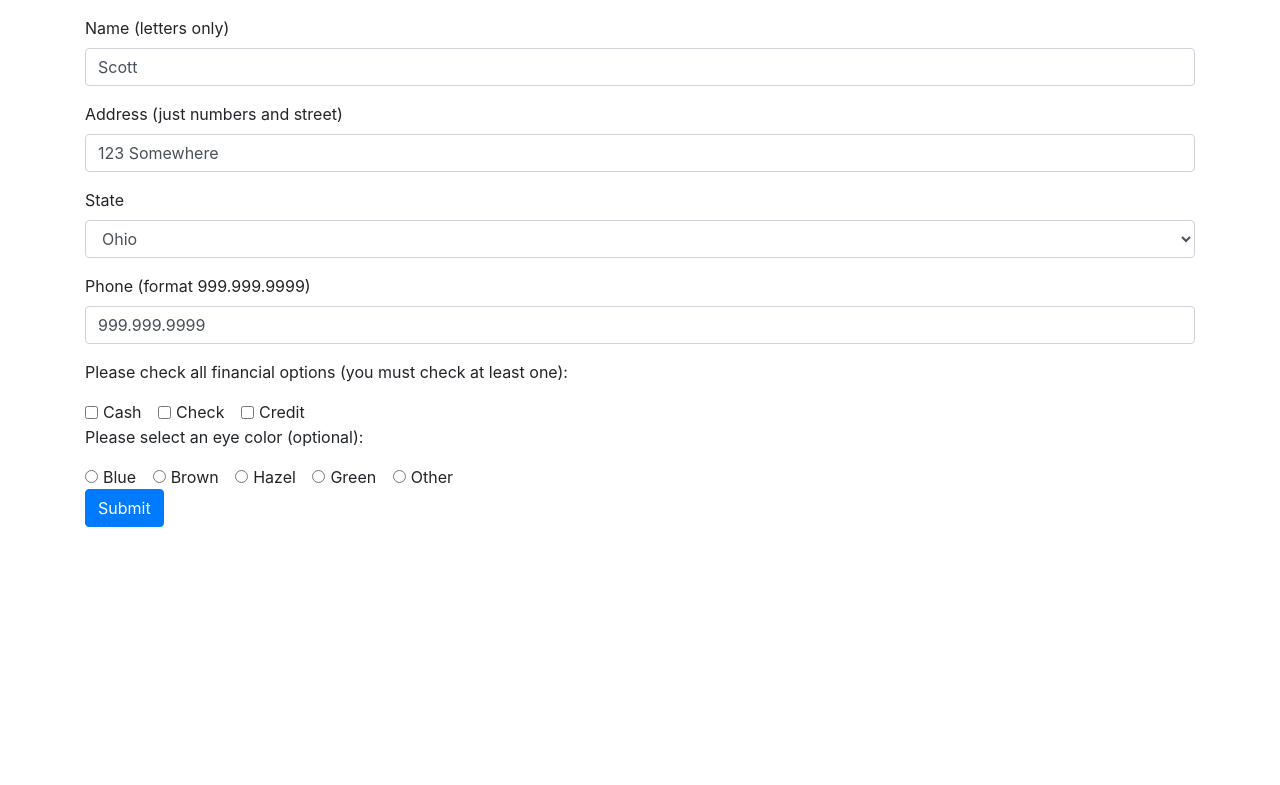
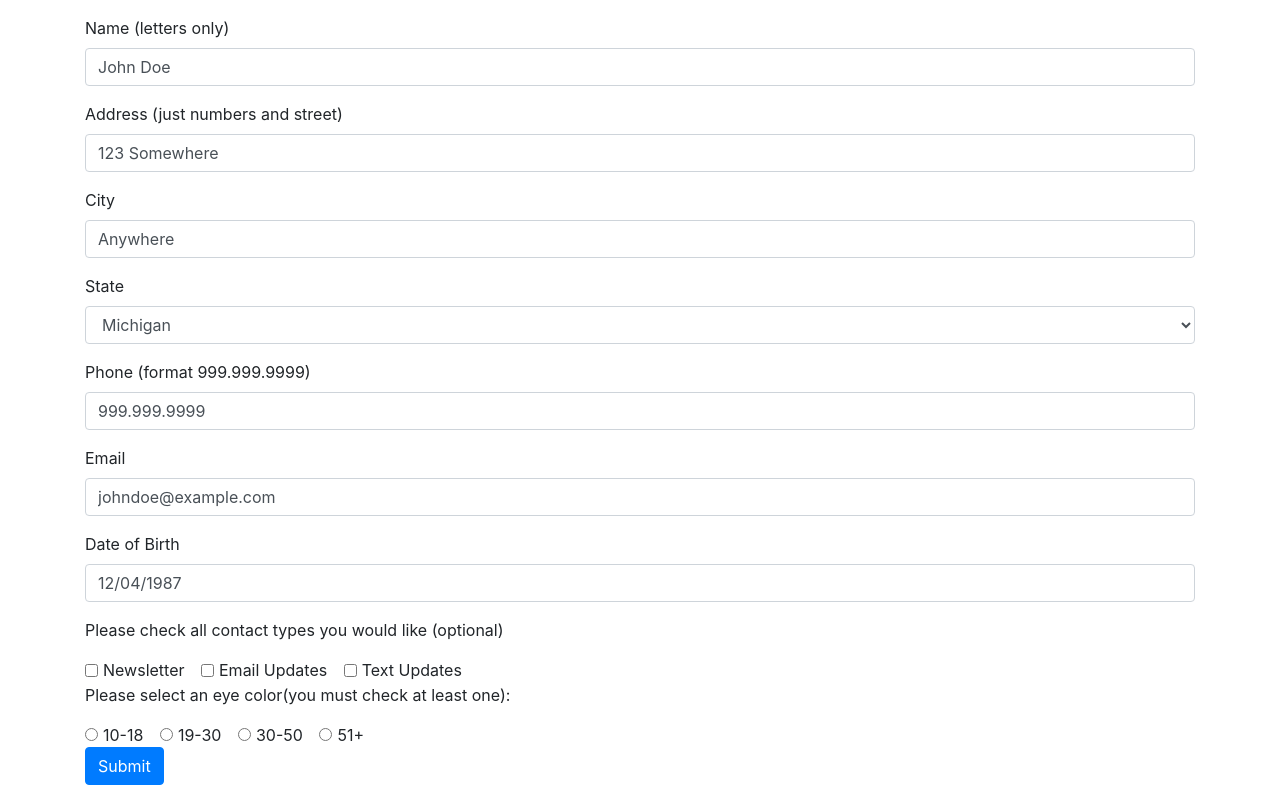
Before and after one commit to TopherBriggs/CPS276, a PHP site: page /index.php?page=form in a window 1280 px wide. Shown: the part 48-833 px from the top of the page. Before the commit the page ends 575 px from the top, so only its background shows below. Run offline with PHP 8.4, Linux system fonts and the light colour scheme.

Commit message:
completed project

```diff
--- a/assignment10/classes/Db_conn.php
+++ b/assignment10/classes/Db_conn.php
@@ -10,8 +10,8 @@ class DatabaseConn {
 
       $dbHost = 'localhost';
       $dbName = 'final_project';
-      $dbUsr = 'your username';
-      $dbPass = 'your password';
+      $dbUsr = 'root';
+      $dbPass = 'password';
 
       $this->conn = new PDO('mysql:host=' . $dbHost . ';dbname=' . $dbName, $dbUsr, $dbPass);
       $this->conn->setAttribute(PDO::ATTR_EMULATE_PREPARES, false); /*THIS STOPS PDO FROM ADDING SINGLE QUOTES AROUND INTEGER VALUES.*/
--- a/assignment10/classes/Validation.php
+++ b/assignment10/classes/Validation.php
@@ -32,7 +32,7 @@ class Validation{
 		return $this->setError($match);
 	}
 	private function city($value){
-		$match = preg_match("/^\w+$/i", $value);
+		$match = preg_match("/^\w*$/i", $value);
 		return $this->setError($match);
 	}
 	private function email($value){
--- a/assignment10/index.php
+++ b/assignment10/index.php
@@ -10,6 +10,9 @@ if(isset($_GET)){
 	}
 	else if($_GET['page'] === "display"){
 		//CODE GOES HERE TO REQUIRE THE DISPLAYRECORDS.PHP PAGE AND CALL WHATEVER METHOD YOU WROTE
+		require_once("php/displayRecords.php");
+
+		$result = init();
 
 	}
 	else {
--- a/assignment10/php/form.php
+++ b/assignment10/php/form.php
@@ -1,6 +1,4 @@
 <?php
-
-//WRITE YOUR CODE HERE
 require_once("classes/StickyForm.php");
 
 $stickyForm = new StickyForm();
@@ -36,7 +34,7 @@ $elementsArr = [
         "errorMessage"=>"<span style='color: red; margin-left: 15px;'>Name cannot be blank and must be a standard name</span>",
       "errorOutput"=>"",
       "type"=>"text",
-      "value"=>"Scott",
+      "value"=>"John Doe",
           "regex"=>"name"
       ],
       "phone"=>[
@@ -53,23 +51,45 @@ $elementsArr = [
         "value"=>"123 Somewhere",
         "regex"=>"address"
   ],
+    "city"=>[
+      "errorMessage"=>"<span style='color: red; margin-left: 15px;'>Please enter a valid city</span>",
+  "errorOutput"=>"",
+  "type"=>"text",
+      "value"=>"Anywhere",
+      "regex"=>"city"
+  ],
     "state"=>[
       "type"=>"select",
-      "options"=>["mi"=>"Michigan","oh"=>"Ohio","pa"=>"Pennslyvania","tx"=>"Texas"],
+      "options"=>["MI"=>"Michigan","OH"=>"Ohio","PA"=>"Pennslyvania","TX"=>"Texas"],
           "selected"=>"oh",
           "regex"=>"name"
       ],
-    "financial"=>[
-      "errorMessage"=>"<span style='color: red; margin-left: 15px;'>You must select at least one financial option</span>",
+   "email"=>[
+        "errorMessage"=>"<span style='color: red; margin-left: 15px;'>Please enter a valid email address</span>",
+        "errorOutput"=>"",
+        "type"=>"text",
+        "value"=>"johndoe@example.com",
+        "regex"=>"email"
+      ],
+    "contacts"=>[
+      "type"=>"checkbox",
+      "action"=>"notRequired",
+      "status"=>["newsletter"=>"", "emailUpdates"=>"", "textUpdates"=>""]
+    ],
+    "DOB"=>[
+      "errorMessage"=>"<span style='color: red; margin-left: 15px;'>Please enter a valid date mm/dd/yyyy</span>",
       "errorOutput"=>"",
-      "type"=>"checkbox",
+      "type"=>"text",
+      "value"=>"12/04/1987",
+      "regex"=>"DOB"
+],
+
+    "age"=>[
+      "errorMessage"=>"<span style='color: red; margin-left: 15px;'>You must select an age</span>",
+      "errorOutput"=>"",
+      "type"=>"radio",
       "action"=>"required",
-      "status"=>["cash"=>"", "check"=>"", "credit"=>""]
-    ],
-    "eyeColor"=>[
-      "action"=>"notRequired",
-      "type"=>"radio",
-      "value"=>["blue"=>"", "brown"=>"", "hazel"=>"", "green"=>"", "other"=>""]
+      "value"=>["10-18"=>"", "19-30"=>"", "30-50"=>"", "51+"=>""]
     ]
   ];
 
@@ -77,6 +97,35 @@ $elementsArr = [
 function addData()
 {
     global $elementsArr;
+    require_once("classes/Pdo_methods.php");
+    $pdo = new PdoMethods();
+    $sql = "INSERT INTO contacts (name, address, city, phone, email, DOB, contact, age, state) VALUES (:name, :address, :city, :phone, :email, :DOB, :contact, :age, :state)";
+    if(isset($_POST["contacts"]))
+    {
+      $contact = implode(", ", $_POST["contacts"]);
+    }
+    else
+    {
+      $contact = "";
+    }
+
+    $bindings = [
+        [":name", $_POST["name"], "str"],
+        [":address", $_POST["address"], "str"],
+        [":city", $_POST["city"], "str"],
+        [":phone", $_POST["phone"], "str"],
+        [":email", $_POST["email"], "str"],
+        [":DOB", $_POST["DOB"], "str"],
+        [":contact", $contact, "str"],
+        [":age", $_POST["age"], "str"],
+        [":state", $_POST["state"], "str"],
+    ];
+
+    if ($pdo->otherBinded($sql, $bindings) == "error")
+    {
+        return getForm("Error Sumbitting Form.", $elementsArr);
+    }
+
     return getForm("Contact Information Added", $elementsArr);
 }
 
@@ -97,6 +146,10 @@ $form = <<<HTML
       <input type="text" class="form-control" id="address" name="address" value="{$elementsArr['address']['value']}" >
     </div>
     <div class="form-group">
+      <label for="city">City {$elementsArr['city']['errorOutput']}</label>
+      <input type="text" class="form-control" id="city" name="city" value="{$elementsArr['city']['value']}" >
+    </div>
+    <div class="form-group">
       <label for="state">State</label>
       <select class="form-control" id="state" name="state">
         $options
@@ -106,40 +159,44 @@ $form = <<<HTML
       <label for="phone">Phone (format 999.999.9999) {$elementsArr['phone']['errorOutput']}</label>
       <input type="text" class="form-control" id="phone" name="phone" value="{$elementsArr['phone']['value']}" >
     </div>
-    <p>Please check all financial options (you must check at least one):{$elementsArr['financial']['errorOutput']}</p>
+    <div class="form-group">
+      <label for="email">Email {$elementsArr['email']['errorOutput']}</label>
+      <input type="text" class="form-control" id="email" name="email" value="{$elementsArr['email']['value']}" >
+    </div>
+    <div class="form-group">
+      <label for="DOB">Date of Birth {$elementsArr['DOB']['errorOutput']}</label>
+      <input type="text" class="form-control" id="DOB" name="DOB" value="{$elementsArr['DOB']['value']}" >
+    </div>
+    <p>Please check all contact types you would like (optional)</p>
     <div class="form-check form-check-inline">
-      <input class="form-check-input" type="checkbox" name="financial[]" id="financial1" value="cash" {$elementsArr['financial']['status']['cash']}>
-      <label class="form-check-label" for="financial1">Cash</label>
+      <input class="form-check-input" type="checkbox" name="contacts[]" id="Newsletter" value="newsletter" {$elementsArr['contacts']['status']['newsletter']}>
+      <label class="form-check-label" for="Newsletter">Newsletter</label>
     </div>
     <div class="form-check form-check-inline">
-      <input class="form-check-input" type="checkbox" name="financial[]" id="financial2" value="check" {$elementsArr['financial']['status']['check']}>
-      <label class="form-check-label" for="financial2">Check</label>
+      <input class="form-check-input" type="checkbox" name="contacts[]" id="Email Updates" value="emailUpdates" {$elementsArr['contacts']['status']['emailUpdates']}>
+      <label class="form-check-label" for="Email Updates">Email Updates</label>
     </div>
     <div class="form-check form-check-inline">
-      <input class="form-check-input" type="checkbox" name="financial[]" id="financia3" value="credit" {$elementsArr['financial']['status']['credit']}>
-      <label class="form-check-label" for="financial3">Credit</label>
+      <input class="form-check-input" type="checkbox" name="contacts[]" id="Text Updates" value="textUpdates" {$elementsArr['contacts']['status']['textUpdates']}>
+      <label class="form-check-label" for="Text Updates">Text Updates</label>
     </div>
 
-    <p>Please select an eye color (optional):</p>
+    <p>Please select an eye color(you must check at least one):{$elementsArr['age']['errorOutput']}</p>
     <div class="form-check form-check-inline">
-      <input class="form-check-input" type="radio" name="eyeColor" id="eyeColor1" value="blue"  {$elementsArr['eyeColor']['value']['blue']}>
-      <label class="form-check-label" for="eyeColor1">Blue</label>
+      <input class="form-check-input" type="radio" name="age" id="age1" value="10-18"  {$elementsArr['age']['value']['10-18']}>
+      <label class="form-check-label" for="age1">10-18</label>
     </div>
     <div class="form-check form-check-inline">
-      <input class="form-check-input" type="radio" name="eyeColor" id="eyeColor2" value="brown"  {$elementsArr['eyeColor']['value']['brown']}>
-      <label class="form-check-label" for="eyeColor2">Brown</label>
+      <input class="form-check-input" type="radio" name="age" id="age2" value="19-30"  {$elementsArr['age']['value']['19-30']}>
+      <label class="form-check-label" for="age2">19-30</label>
     </div>
     <div class="form-check form-check-inline">
-      <input class="form-check-input" type="radio" name="eyeColor" id="eyeColor3" value="hazel"  {$elementsArr['eyeColor']['value']['hazel']}>
-      <label class="form-check-label" for="eyeColor3">Hazel</label>
+      <input class="form-check-input" type="radio" name="age" id="age3" value="30-50"  {$elementsArr['age']['value']['30-50']}>
+      <label class="form-check-label" for="age3">30-50</label>
     </div>
     <div class="form-check form-check-inline">
-      <input class="form-check-input" type="radio" name="eyeColor" id="eyeColor4" value="green"  {$elementsArr['eyeColor']['value']['green']}>
-      <label class="form-check-label" for="eyeColor4">Green</label>
-    </div>
-    <div class="form-check form-check-inline">
-      <input class="form-check-input" type="radio" name="eyeColor" id="eyeColor5" value="other"  {$elementsArr['eyeColor']['value']['other']}>
-      <label class="form-check-label" for="eyeColor5">Other</label>
+      <input class="form-check-input" type="radio" name="age" id="age4" value="51+"  {$elementsArr['age']['value']['51+']}>
+      <label class="form-check-label" for="age4">51+</label>
     </div>
     <div>
     <button type="submit" name="submit" class="btn btn-primary">Submit</button>
```
Also changed, not shown: assignment10/php/displayRecords.php (+91 -1 lines).
